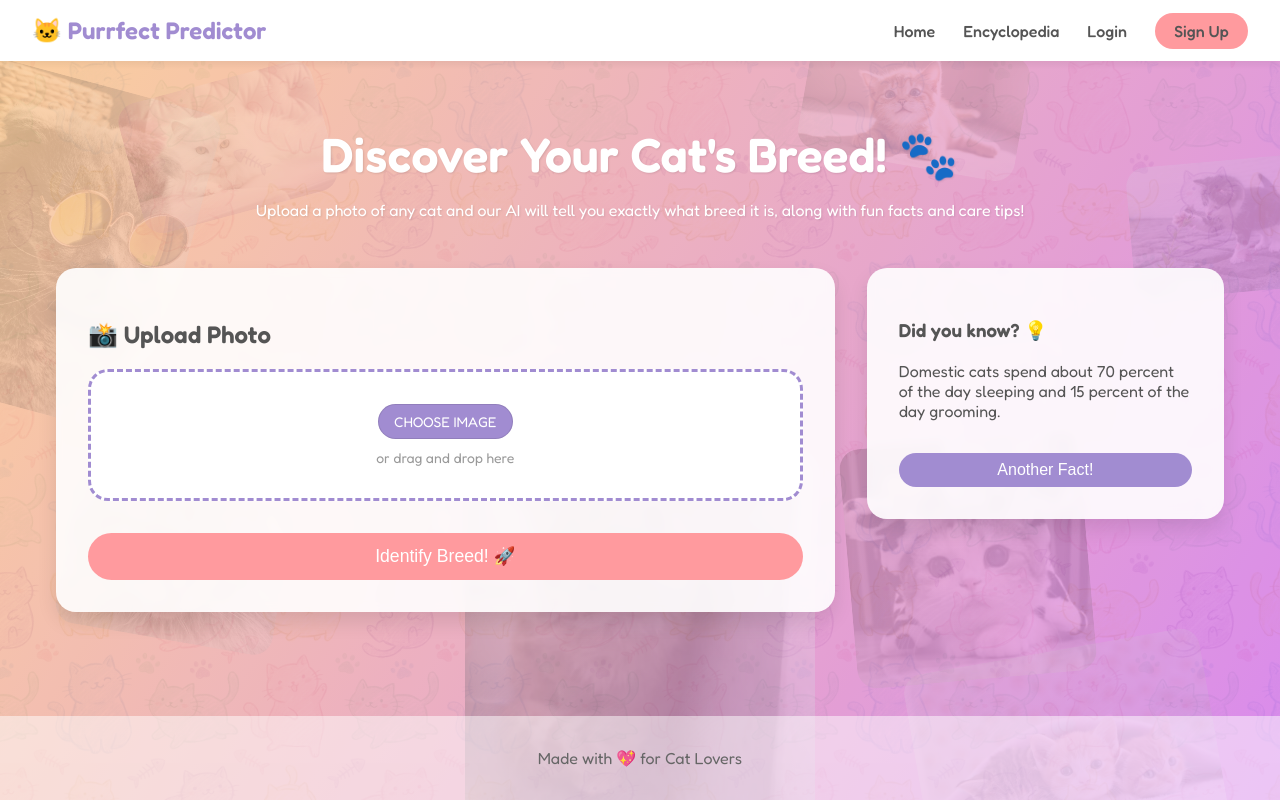
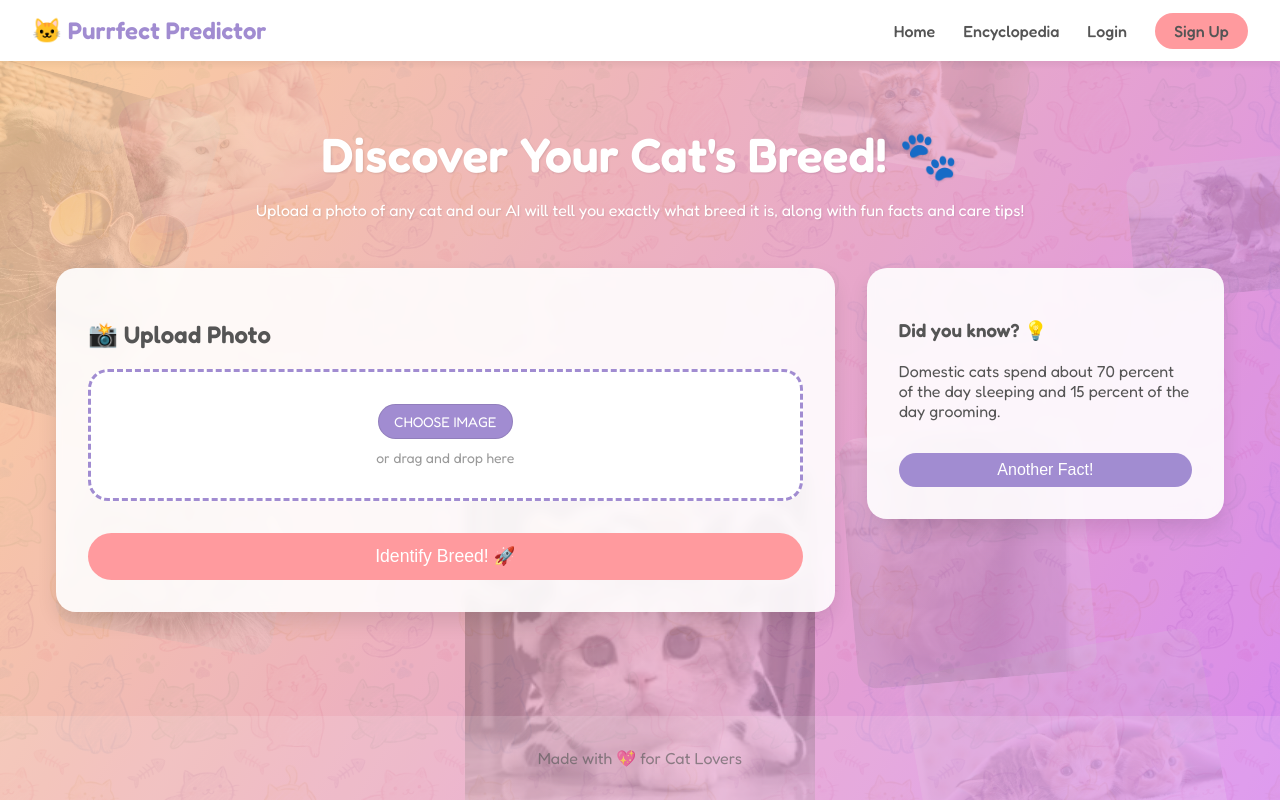
Before and after one commit to pranav6996/purrfect-lens, a Django app: page / in a window 1280 px wide. Run offline with Django 4.2, Linux system fonts and the light colour scheme.

Commit message:
fixing bugs

```diff
--- a/backend/static/css/style.css
+++ b/backend/static/css/style.css
@@ -262,8 +262,9 @@ body {
 .footer {
     text-align: center;
     padding: 1rem;
-    background: rgba(255, 255, 255, 0.5);
+    background: rgba(255, 255, 255, 0.2);
     color: #666;
+    opacity: 0.7;
 }
 
 @media (max-width: 768px) {
--- a/backend/templates/base.html
+++ b/backend/templates/base.html
@@ -14,14 +14,14 @@
 
 <body>
     <div class="bg-collage">
-        <img src="{% static 'images/custom_cat_1.png' %}" alt="Cat Background 1" class="cat-bg cat-main">
+        <img src="{% static 'images/custom_cat_8.png' %}" alt="Cat Background 1" class="cat-bg cat-main">
         <img src="{% static 'images/custom_cat_2.jpg' %}" alt="Cat Background 2" class="cat-bg cat-floating">
         <img src="{% static 'images/custom_cat_3.png' %}" alt="Cat Background 3" class="cat-bg cat-floating">
         <img src="{% static 'images/custom_cat_4.png' %}" alt="Cat Background 4" class="cat-bg cat-floating">
         <img src="{% static 'images/custom_cat_5.png' %}" alt="Cat Background 5" class="cat-bg cat-floating">
         <img src="{% static 'images/custom_cat_6.png' %}" alt="Cat Background 6" class="cat-bg cat-floating">
         <img src="{% static 'images/custom_cat_7.png' %}" alt="Cat Background 7" class="cat-bg cat-floating">
-        <img src="{% static 'images/custom_cat_8.png' %}" alt="Cat Background 8" class="cat-bg cat-floating">
+        <img src="{% static 'images/custom_cat_1.png' %}" alt="Cat Background 8" class="cat-bg cat-floating">
     </div>
     <nav class="navbar">
         <div class="logo">🐱 Purrfect Predictor</div>
```
